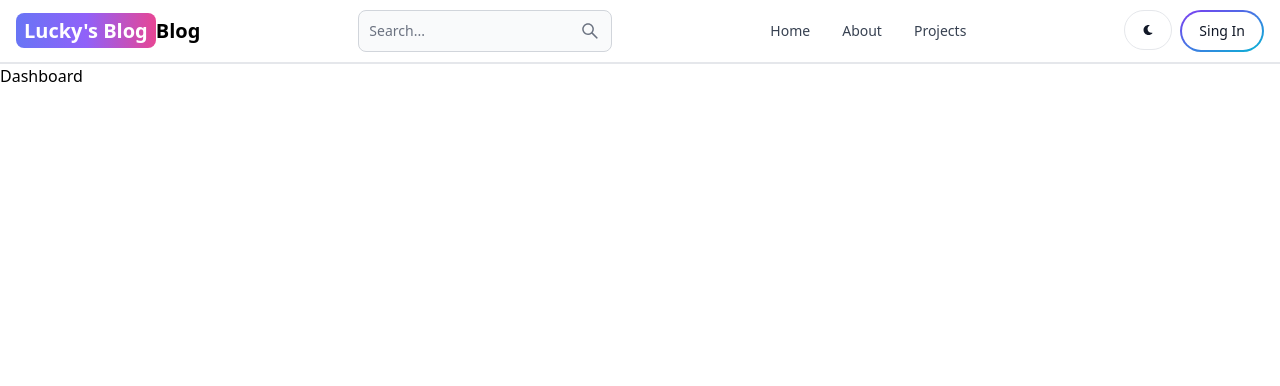
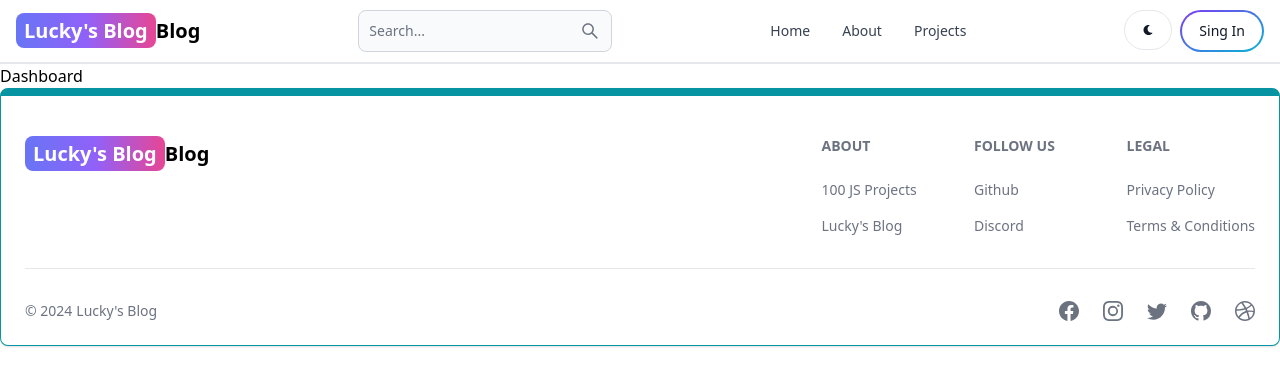
Before and after one commit to Benjaminlucky/new-blog, a React (Vite) app in the folder client/: page /dashboard in a window 1280 px wide. Shown: the top 386 px of the page. Built offline with nearby package versions, Linux system fonts and the light colour scheme.

Commit message:
Create and add Footer Component

```diff
--- a/client/src/App.jsx
+++ b/client/src/App.jsx
@@ -6,6 +6,7 @@
 import Projects from "./pages/Projects";
 import Dashboard from "./pages/Dashboard";
 import Header from "./components/Header";
+import FooterComp from "./components/Footer";
 
 function App() {
   return (
@@ -19,6 +20,7 @@
         <Route path="/projects" element={<Projects />} />
         <Route path="/dashboard" element={<Dashboard />} />
       </Routes>
+      <FooterComp />
     </BrowserRouter>
   );
 }
--- /dev/null
+++ b/client/src/components/Footer.jsx
@@ -0,0 +1,84 @@
+import React from "react";
+import { Footer } from "flowbite-react";
+import { Link } from "react-router-dom";
+import {
+  BsFacebook,
+  BsInstagram,
+  BsTwitter,
+  BsGithub,
+  BsDribbble,
+} from "react-icons/bs";
+
+function FooterComp() {
+  return (
+    <Footer container className="border border-t-8 border-teal-500">
+      <div className="w-full max-w-7xl mx-auto">
+        <div className="grid w-full justify-between sm:flex md:grid-col-1">
+          <div className="mt-5">
+            <Link
+              to="/"
+              className="self-center whitespace-nowrap text-lg sm:text-xl font-semibold dark:text-white"
+            >
+              <span className="px-2 py-1 bg-gradient-to-r from-indigo-500 via-purple-500 to-pink-500 rounded-lg text-white">
+                Lucky's Blog
+              </span>
+              Blog
+            </Link>
+          </div>
+          <div className="grid grid-cols-2 gap-8 mt-4 sm:grid-cols-3 sm:gap-6">
+            <div className="">
+              <Footer.Title title="About" />
+              <Footer.LinkGroup col>
+                <Footer.Link href="#" target="_blank" rel="noopener noreferrer">
+                  100 JS Projects
+                </Footer.Link>
+                <Footer.Link href="#" target="_blank" rel="noopener noreferrer">
+                  Lucky's Blog
+                </Footer.Link>
+              </Footer.LinkGroup>
+            </div>
+            <div className="">
+              <Footer.Title title="Follow us" />
+              <Footer.LinkGroup col>
+                <Footer.Link href="#" target="_blank" rel="noopener noreferrer">
+                  Github
+                </Footer.Link>
+                <Footer.Link href="#" target="_blank" rel="noopener noreferrer">
+                  Discord
+                </Footer.Link>
+              </Footer.LinkGroup>
+            </div>
+            <div className="">
+              <Footer.Title title="Legal" />
+              <Footer.LinkGroup col>
+                <Footer.Link href="#" target="_blank" rel="noopener noreferrer">
+                  Privacy Policy
+                </Footer.Link>
+                <Footer.Link href="#" target="_blank" rel="noopener noreferrer">
+                  Terms &amp; Conditions
+                </Footer.Link>
+              </Footer.LinkGroup>
+            </div>
+          </div>
+        </div>
+        <Footer.Divider />
+        <div className="w-full sm:flex sm:items-center sm:justify-between">
+          <Footer.Copyright
+            href="#"
+            by="Lucky's Blog"
+            year={new Date().getFullYear()}
+          />
+          <div className="flex gap-6 sm:mt-0 mt-4 sm:justify-center">
+            <Footer.Icon href="#" icon={BsFacebook} />
+            <Footer.Icon href="#" icon={BsInstagram} />
+            <Footer.Icon href="#" icon={BsTwitter} />
+            <Footer.Icon href="#" icon={BsGithub} />
+            <Footer.Icon href="#" icon={BsDribbble} />
+          </div>
+        </div>
+      </div>
+    </Footer>
+  );
+}
+
+export default FooterComp;
```
